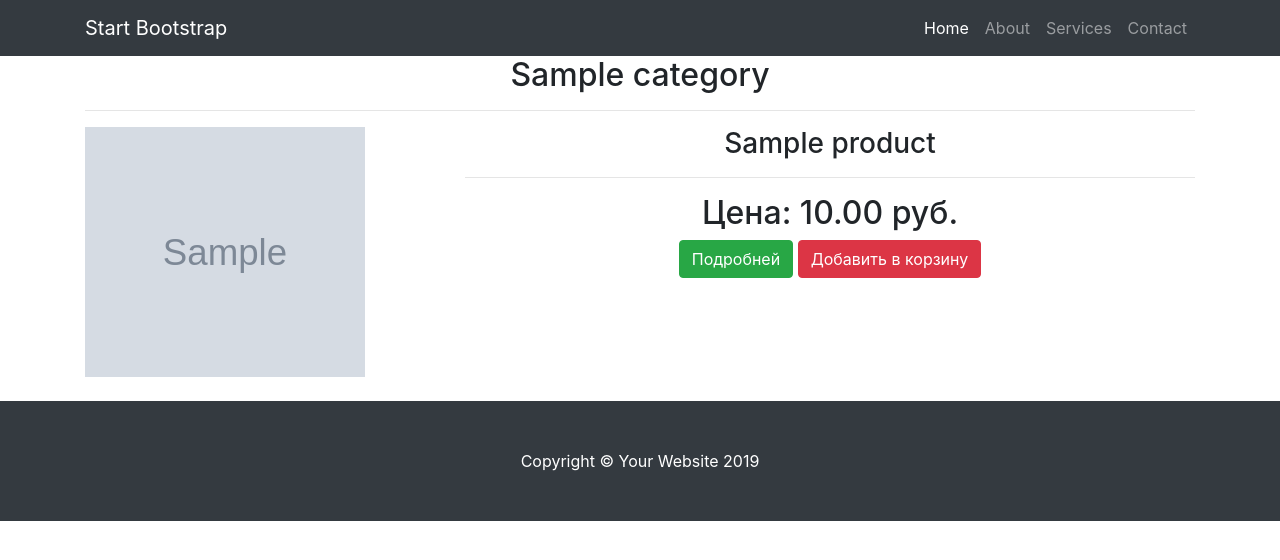
After one commit to YuraPogorelov/Online_store_django, a Django app: a page that uses econapp/templates/base.html in a window 1280 px wide. The commit adds this page. Shown: the top 560 px of the page. Run offline with Django 3.2, Linux system fonts and the light colour scheme; tables that the repository leaves empty hold one stand-in row (values such as "Sample post"); grey boxes marked "Sample" are stand-in pictures; some libraries are stand-ins or nearby versions.

Commit message:
Отображаем информацию о товарах и категориях

```diff
--- a/econapp/models.py
+++ b/econapp/models.py
@@ -1,4 +1,5 @@
 from django.db import models
+from django.urls import reverse
 
 # Create your models here.
 class Category(models.Model):
@@ -8,6 +9,10 @@ class Category(models.Model):
 
     def __str__(self):
         return self.name
+
+
+    def get_absolute_url(self):
+        return reverse("category_detail", kwargs={"category_slug": self.slug})
 
     class Meta:
         verbose_name = 'Категория'
@@ -48,6 +53,11 @@ class Product(models.Model):
     def __str__(self):
         return self.title
 
+
+    def get_absolute_url(self):
+        return reverse("product_detail", kwargs={"product_slug": self.slug})
+
+
     class Meta:
         verbose_name = 'Продукт'
         verbose_name_plural = 'Продукты'
--- a/econapp/templates/base.html
+++ b/econapp/templates/base.html
@@ -24,7 +24,7 @@
   <!-- Navigation -->
   <nav class="navbar navbar-expand-lg navbar-dark bg-dark fixed-top">
     <div class="container">
-      <a class="navbar-brand" href="#">Start Bootstrap</a>
+      <a class="navbar-brand" href="/">Start Bootstrap</a>
       <button class="navbar-toggler" type="button" data-toggle="collapse" data-target="#navbarResponsive" aria-controls="navbarResponsive" aria-expanded="false" aria-label="Toggle navigation">
         <span class="navbar-toggler-icon"></span>
       </button>
@@ -51,7 +51,7 @@
 
   <!-- Page Content -->
   <div class="container">
-
+    {% block content %}
     <div class="row">
 
       <div class="col-lg-3">
@@ -59,7 +59,7 @@
         <h1 class="my-4">Shop Name</h1>
         <div class="list-group">
         {% for category in categories %}
-          <a href="#" class="list-group-item">{{ category.name }}</a>
+          <a href="{{ category.get_absolute_url }}" class="list-group-item">{{ category.name }}</a>
         {% endfor %}
         </div>
 
@@ -103,7 +103,7 @@
               <a href="#"><img class="card-img-top" src="{{ product.image.url }}" alt="" style="width: 100%; height: 250px"></a>
               <div class="card-body">
                 <h4 class="card-title">
-                  <a href="#">{{ product.title }}</a>
+                  <a href="{{ product.get_absolute_url }}">{{ product.title }}</a>
                 </h4>
                 <h5>{{ product.price }} руб.</h5>
                 <p class="card-text">{{ product.description }}</p>
@@ -120,7 +120,7 @@
 
     </div>
     <!-- /.row -->
-
+    {% endblock content %}
   </div>
   <!-- /.container -->
 
--- /dev/null
+++ b/econapp/templates/category.html
@@ -0,0 +1,27 @@
+{% extends 'base.html' %}
+
+{% block content %}
+<div class="row">
+    <div class="col-sm-12">
+        <h2 class="text-center">{{ category.name }}</h2>
+        <hr>
+        {% for product in products_of_category %}
+        <div class="row">
+            <div class="col-sm-4">
+                <img src="{{ product.image.url }}" alt="" style="width: 80%; height: 250px">
+            </div>
+            <div class="col-sm-8 text-center">
+                <h3>{{ product.title }}</h3>
+                <hr>
+                <h2>Цена: {{ product.price }} руб.</h2>
+                <a href="{{ product.get_absolute_url }}"><button class="btn btn-success">Подробней</button></a>
+                <a href="#"><button class="btn btn-danger">Добавить в корзину</button></a>
+            </div>
+        </div>
+        <br>
+        {% endfor %}
+    </div>
+</div>
+
+
+{% endblock content %}
--- a/econapp/urls.py
+++ b/econapp/urls.py
@@ -1,6 +1,8 @@
 from django.urls import path
-from .views import base_view
+from .views import *
 
 urlpatterns = [
+    path('category/<category_slug>/', category_view, name='category_detail'),
+    path('product/<product_slug>/', product_view, name='product_detail'),
     path('', base_view, name='base')
 ]
--- a/econapp/views.py
+++ b/econapp/views.py
@@ -11,3 +11,21 @@ def base_view(request):
         'products': products
     }
     return render(request, 'base.html', context)
+
+
+def product_view(request, product_slug):
+    product = Product.objects.get(slug=product_slug)
+    context = {
+        'product': product
+    }
+    return render(request, 'product.html', context)
+
+
+def category_view(request, category_slug):
+    category = Category.objects.get(slug=category_slug)
+    products_of_category = Product.objects.filter(category=category)
+    context = {
+        'category': category,
+        'products_of_category': products_of_category
+    }
+    return render(request, 'category.html', context)
```
Also changed, not shown: econapp/templates/product.html (added, +19 -0 lines), media/asus-vivobook-x512ua-bq063ts/asus-vivobook-x512ua-bq063ts.png (added), media/samsung-a50/samsung-a50.jpg (renamed from media/samsung-a50/samsung-a50_XK5utO7.jpg), media/samsung-a70/samsung-a70_FyKeG4x.jpg (added).
